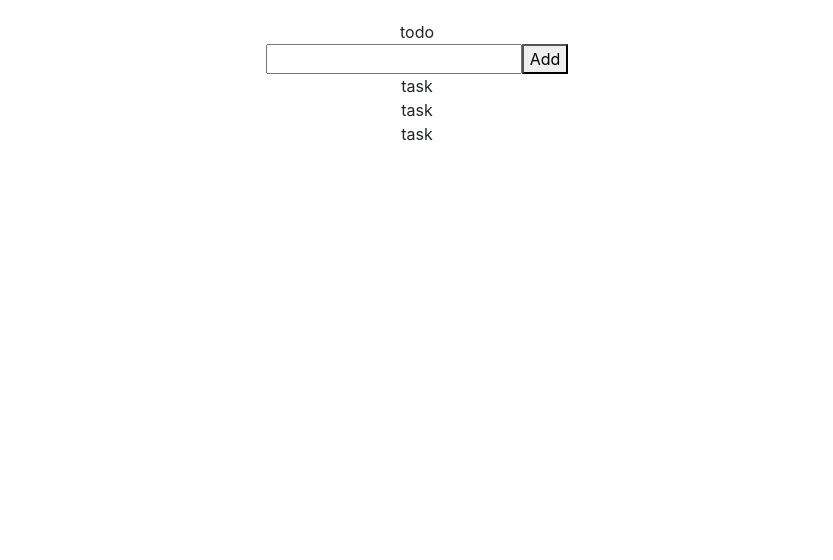
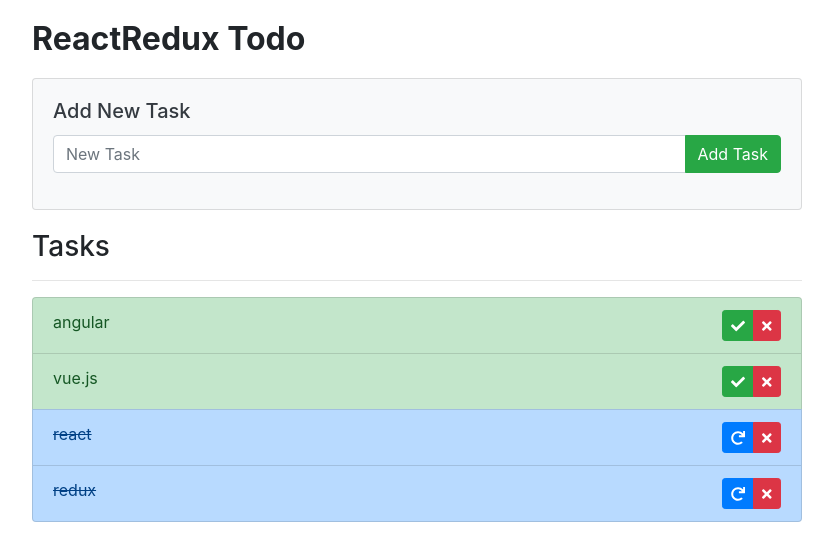
Before and after one commit to masoud92m/reactreduxtodo, a React (Create React App) app: page / in a window 1280 px wide. Shown: the top 560 px of the page, without its empty margins (223-1056 px from the left). Built offline with nearby package versions, Linux system fonts and the light colour scheme.

Commit message:
create template with bootstrap

```diff
--- a/src/App.css
+++ b/src/App.css
@@ -1,5 +1,5 @@
 .App {
-  text-align: center;
+  /* text-align: center; */
   max-width: 800px !important;
   margin-top: 20px;
   margin-bottom: 20px;
--- a/src/App.js
+++ b/src/App.js
@@ -4,9 +4,9 @@
 import 'bootstrap/dist/css/bootstrap.min.css';
 
 import { library } from '@fortawesome/fontawesome-svg-core'
-import { faCheck, faTimes } from '@fortawesome/free-solid-svg-icons'
+import { faCheck, faTimes, faRedo } from '@fortawesome/free-solid-svg-icons'
 
-library.add(faCheck, faTimes);
+library.add(faCheck, faTimes, faRedo);
 
 class App extends Component {
   render() {
--- /dev/null
+++ b/src/components/Form/Form.css
@@ -0,0 +1,4 @@
+.form-box {
+    margin-top: 20px;
+    margin-bottom: 20px;
+}
--- a/src/components/Form/Form.js
+++ b/src/components/Form/Form.js
@@ -1,14 +1,23 @@
 import React, { Component } from 'react';
 
-import Input from './Input/Input';
+import './Form.css'
 
 class Form extends Component {
     render() {
         return (
-            <div className='row'>
+            <div className='row form-box'>
                 <div className='col-md-12'>
-                    <Input />
-                    <button>Add</button>
+                    <div class="card bg-light text-dark">
+                        <div class="card-body">
+                        <h5 class="card-title">Add New Task</h5>
+                            <div class="input-group mb-3" >
+                                <input type="text" class="form-control" placeholder="New Task" />
+                                <div class="input-group-append">
+                                    <button class="btn btn-success" type="submit">Add Task</button>
+                                </div>
+                            </div>
+                        </div>
+                    </div>
                 </div>
             </div>
         );
--- a/src/components/Form/Input/Input.js
+++ /dev/null
@@ -1,9 +0,0 @@
-import React from 'react'
-
-const input = (props) => {
-    return(
-        <input />
-    )
-}
-
-export default input;
--- /dev/null
+++ b/src/components/Tasks/Task/Task.css
@@ -0,0 +1,3 @@
+.selected {
+    text-decoration: line-through;
+}
--- a/src/components/Tasks/Task/Task.js
+++ b/src/components/Tasks/Task/Task.js
@@ -1,9 +1,28 @@
 import React from 'react'
+import { FontAwesomeIcon } from '@fortawesome/react-fontawesome'
+
+import './Task.css';
 
 const task = (props) => {
-    return(
-        <div>task</div>
-    )
+    var li = '';
+    if (props.taskType === 'unchecked') {
+        li = <li class="list-group-item list-group-item-success">
+            <div class="btn-group btn-group-sm float-right">
+                <button type="button" class="btn btn-success"><FontAwesomeIcon icon="check" /></button>
+                <button type="button" class="btn btn-danger"><FontAwesomeIcon icon="times" /></button>
+            </div>
+            {props.taskName}
+        </li>
+    } else {
+        li = <li class="list-group-item list-group-item-primary selected">
+            <div class="btn-group btn-group-sm float-right">
+                <button type="button" class="btn btn-primary"><FontAwesomeIcon icon="redo" /></button>
+                <button type="button" class="btn btn-danger"><FontAwesomeIcon icon="times" /></button>
+            </div>
+            {props.taskName}
+        </li>
+    }
+    return li
 }
 
 export default task;
--- a/src/components/Tasks/Tasks.js
+++ b/src/components/Tasks/Tasks.js
@@ -1,4 +1,5 @@
 import React, { Component } from 'react';
+import { FontAwesomeIcon } from '@fortawesome/react-fontawesome'
 
 import Task from './Task/Task';
 
@@ -7,9 +8,14 @@
         return (
             <div className='row'>
                 <div className='col-md-12'>
-                    <Task />
-                    <Task />
-                    <Task />
+                <h3>Tasks</h3>
+                <hr />
+                    <ul class="list-group">
+                        <Task taskType="unchecked" taskName="angular" />
+                        <Task taskType="unchecked" taskName="vue.js" />
+                        <Task taskType="checked" taskName="react" />
+                        <Task taskType="checked" taskName="redux" />
+                    </ul>
                 </div>
             </div>
         );
--- a/src/containers/Todo/Todo.js
+++ b/src/containers/Todo/Todo.js
@@ -1,5 +1,4 @@
 import React, { Component } from 'react';
-import { FontAwesomeIcon } from '@fortawesome/react-fontawesome'
 
 import Form from '../../components/Form/Form';
 import Tasks from '../../components/Tasks/Tasks';
@@ -9,7 +8,7 @@
         return (
             <div className='row'>
                 <div className='col-md-12'>
-                    todo
+                    <h2 className="font-weight-bold">ReactRedux Todo</h2>
                     <Form />
                     <Tasks />
                 </div>
```
